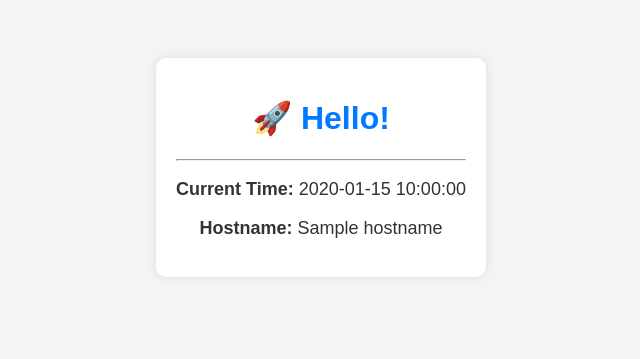
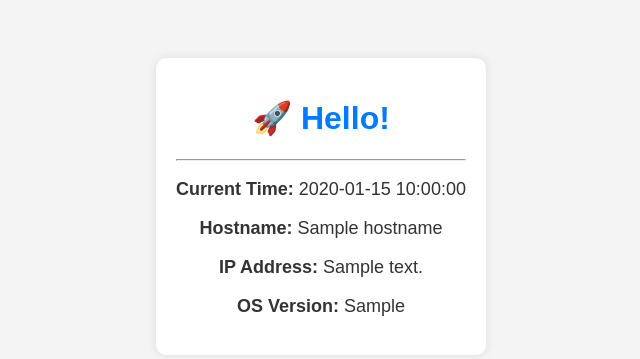
Before and after one commit to irushahm/azure-webapp-deployment, a Flask app: template app/templates/index.html in a window 1280 px wide. Shown: the top 359 px of the page, without its empty margins (319-959 px from the left). Run offline with Flask 2, Linux system fonts and the light colour scheme; the template is opened without the code that fills it: most values are stand-ins (such as "Sample title", 1, 10 or a date in 2020).

Commit message:
Modified UI & Backend in index

```diff
--- a/app/app.py
+++ b/app/app.py
@@ -6,9 +6,20 @@ app = Flask(__name__, template_folder="templates", static_folder="static")
 
 @app.route("/")
 def home():
-    current_time = datetime.datetime.now().strftime("%Y-%m-%d %H:%M:%S")
+    # Get current time
+    current_time = datetime.now().strftime('%Y-%m-%d %H:%M:%S')
+
+    # Get hostname
     hostname = socket.gethostname()
-    return render_template("index.html", time=current_time, hostname=hostname)
+
+    # Get IP address (for localhost)
+    ip_address = socket.gethostbyname(hostname)
+
+    # Get OS version
+    os_version = platform.system() + " " + platform.release()
+
+    #Return to index html
+    return render_template("index.html", time=current_time, hostname=hostname, ip_address=ip_address,os_version=os_version)
 
 if __name__ == "__main__":
     app.run(host="0.0.0.0", port=5000, debug=False)
--- a/app/templates/index.html
+++ b/app/templates/index.html
@@ -12,6 +12,8 @@
         <hr>
         <p><strong>Current Time:</strong> {{ time }}</p>
         <p><strong>Hostname:</strong> {{ hostname }}</p>
+        <p><strong>IP Address:</strong> {{ ip_address }}</p>
+        <p><strong>OS Version:</strong> {{ os_version }}</p>
     </div>
 </body>
 </html>
```
